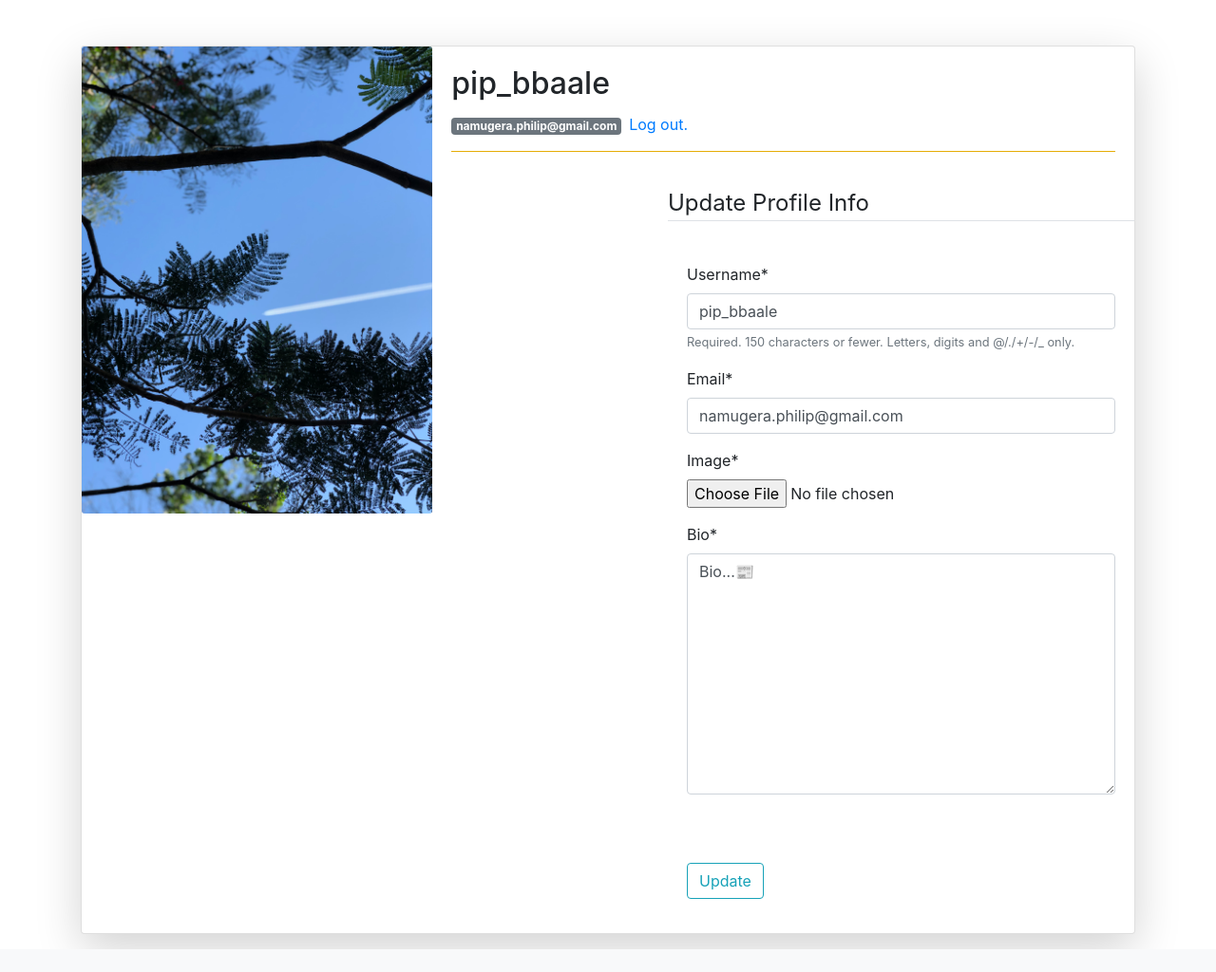
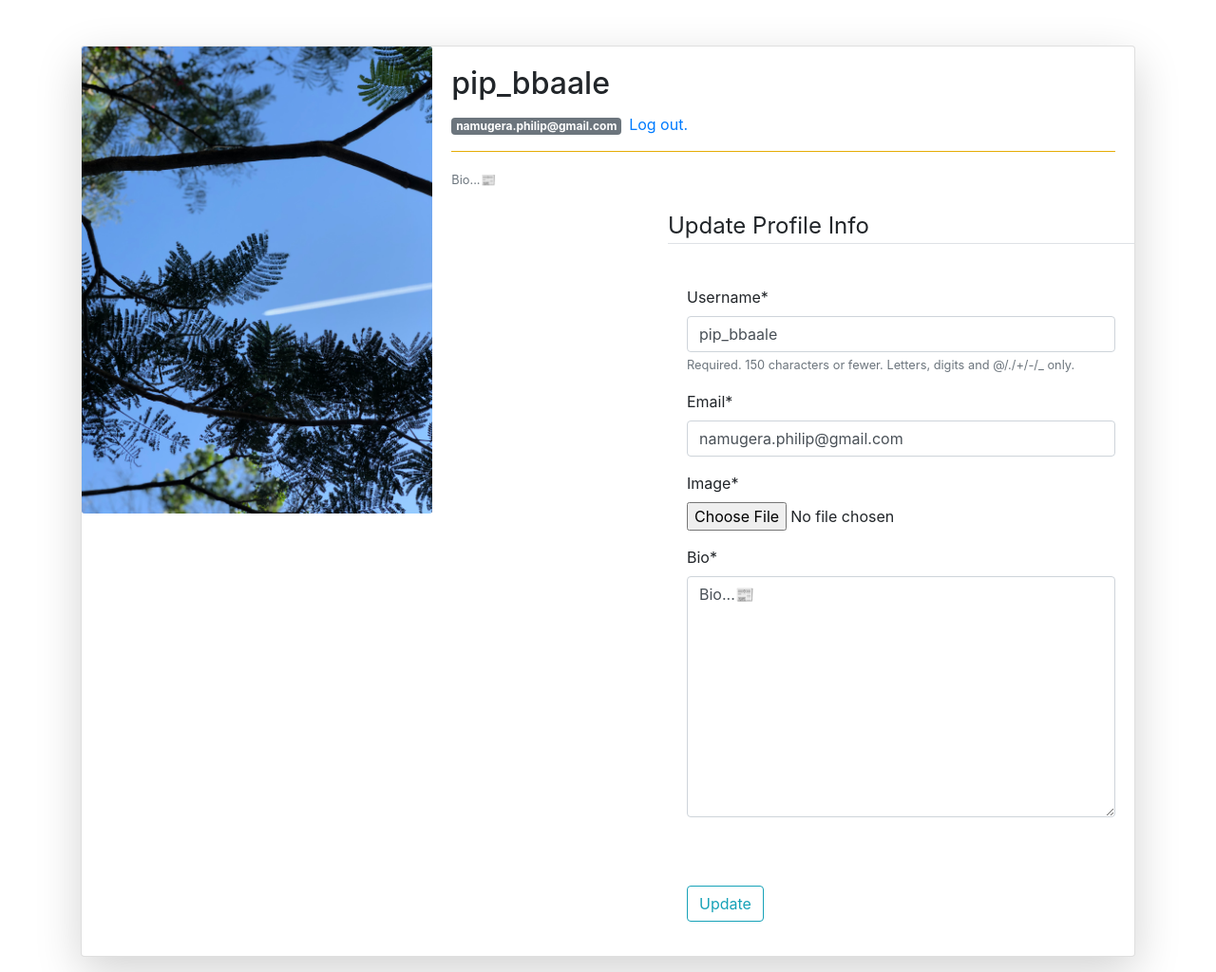
Before and after one commit to philip-bbaale/InstagramClone, a Django app: page /profile/ in a window 1280 px wide. Shown: the part 57-1081 px from the top of the page at 95% size. Before the commit the page ends 1057 px from the top, so only its background shows below. Run offline with Django 3.2, Linux system fonts and the light colour scheme; a user stored in the database is signed in; data comes from the database, SQL or seed files in the repository; both versions use the stored data as it was after the commit; some libraries are stand-ins or nearby versions; some web fonts are replaced.

Commit message:
adding new profiles

```diff
--- a/instagramUsers/templates/instagramUsers/profile.html
+++ b/instagramUsers/templates/instagramUsers/profile.html
@@ -13,7 +13,7 @@
                     <h2 class="card-title">{{ user.username }}</h2>
                     <p class="card-text"><span class="badge badge-secondary">{{ user.email }}</span><span class="mr-auto"><a class="ml-2" href="{% url 'logout' %}">Log out.</a></span></p>
                     <hr class="bg-warning">
-                    <p class="card-text"><small class="text-muted">{{user.bio}}</small></p>
+                    <p class="card-text"><small class="text-muted">{{user.profile.bio}}</small></p>
                 </div>
                     <div class="row no-gutters justify-content-end">
                         <form method="POST" enctype="multipart/form-data">
--- a/instagramUsers/views.py
+++ b/instagramUsers/views.py
@@ -28,7 +28,7 @@ def register(request):
 def profile(request):
     if request.method == 'POST':
         u_form = UserUpdateForm(request.POST, instance=request.user)
-        p_form = ProfileUpdateForm(request.POST,request.FILES,)
+        p_form = ProfileUpdateForm(request.POST,request.FILES,instance=request.user.profile)
         if u_form.is_valid() and p_form.is_valid():
             u_form.save()
             p_form.save()
```
Also changed, not shown: db.sqlite3, media/profile_pics/Blog_1_fa9jlEM.png (added).
